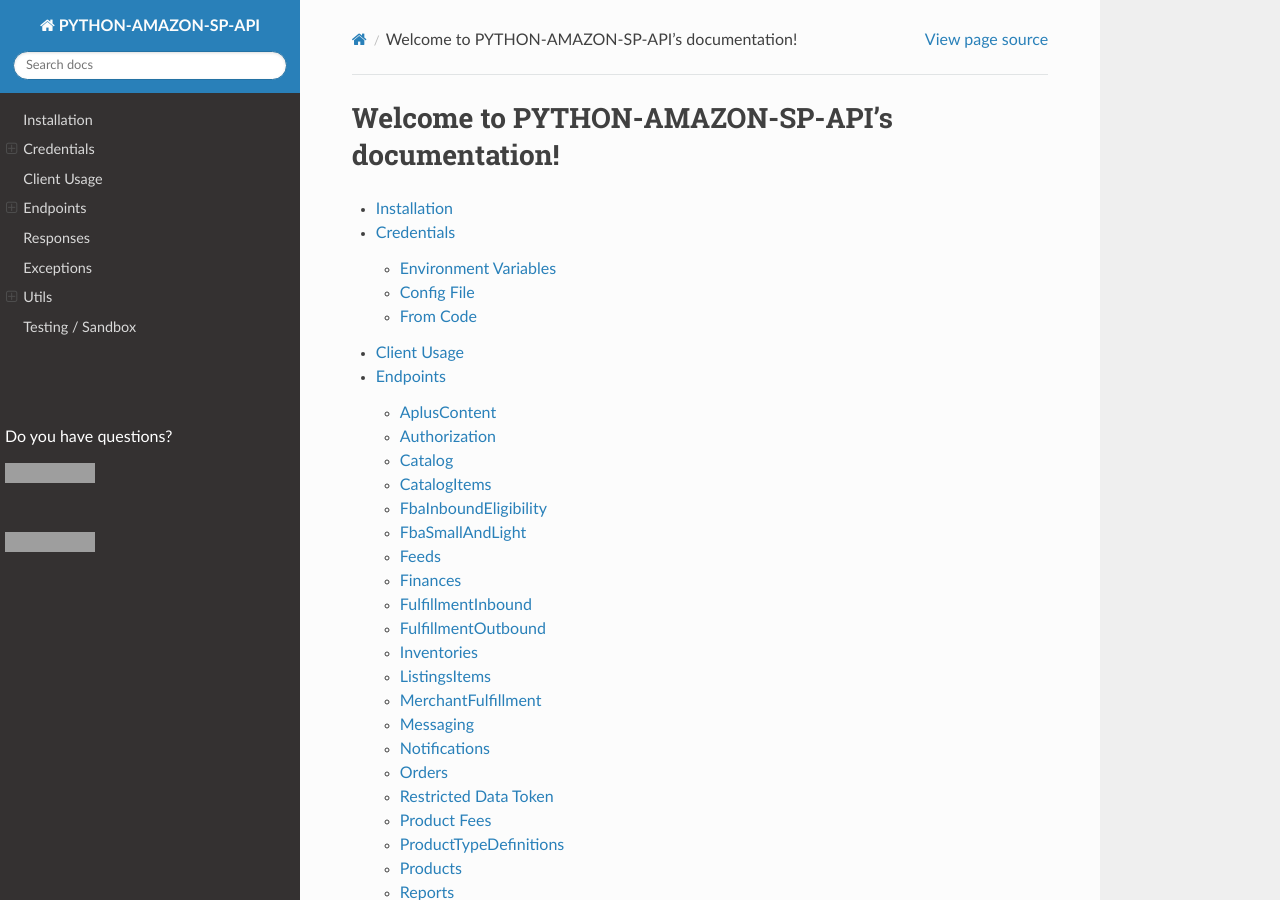
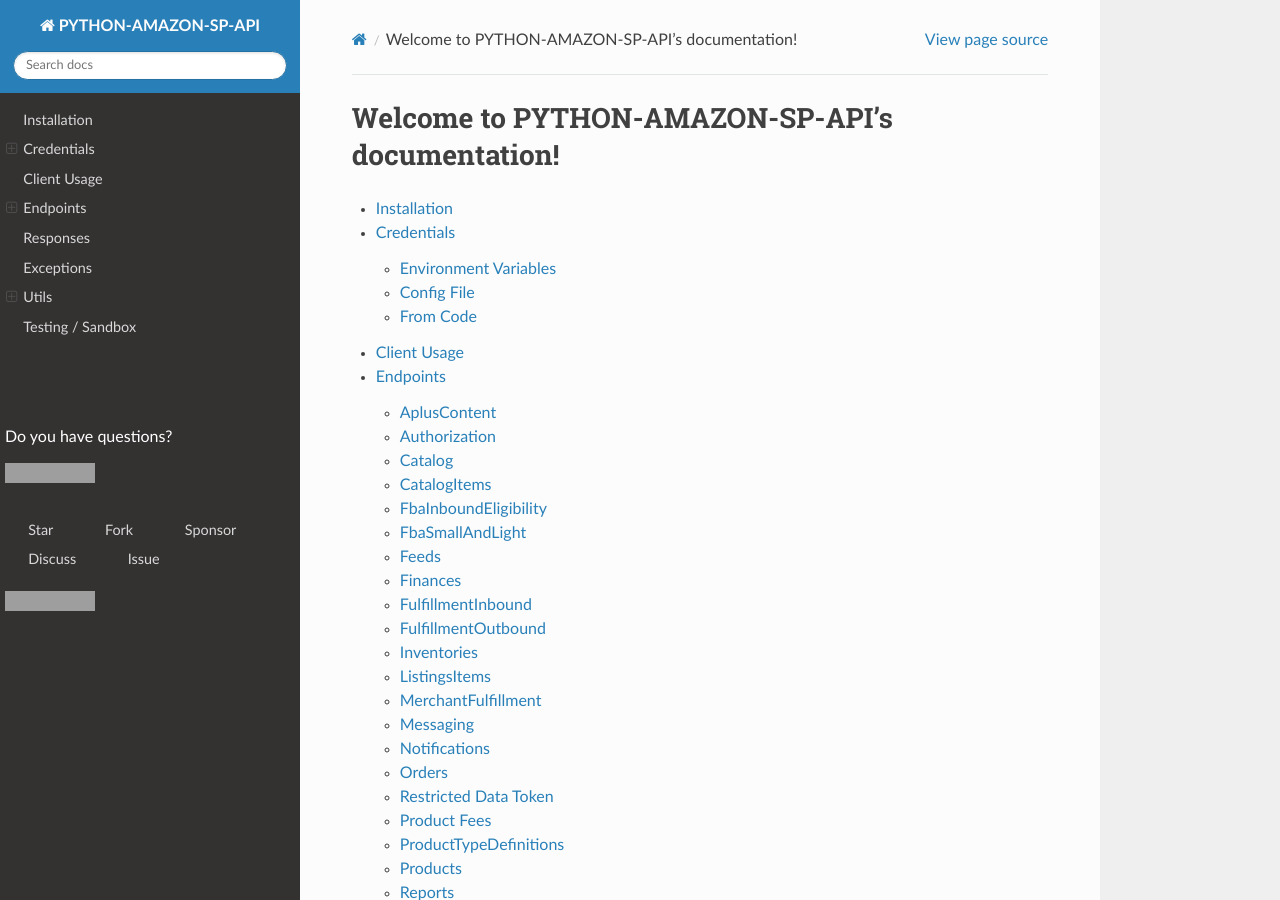
Before and after one commit to saleweaver/sp-api-docs, a Sphinx documentation site: the page built from docs/index.rst, in a window 1280 px wide and 900 px high. Built offline with Sphinx 7.4.7 and the Read the Docs theme 2.0.0, drawn with Linux system fonts in a browser that asks for light colours; comment, search, counter and statistics services are not loaded; grey boxes are pictures that could not be loaded.

```diff
--- a/docs/_templates/layout.html
+++ b/docs/_templates/layout.html
@@ -10,8 +10,36 @@
     </span>
     </div>
     <div style="margin-top: 1.5em; width: 100%; height: 4rem; z-index: 999; display: flex; flex-direction: column; padding: 5px">
-    <span id="git-btn"
-          style="width:100%; display: flex; align-items: center; margin-top: 1em; cursor: pointer">
+        <!-- Place this tag where you want the button to render. -->
+        <div style="display: flex; align-items: center;">
+            <!-- Place this tag where you want the button to render. -->
+            <a class="github-button" href="https://github.com/saleweaver/python-amazon-sp-api"
+               data-color-scheme="no-preference: dark_high_contrast; light: light; dark: dark_high_contrast;"
+               data-icon="octicon-star" data-show-count="true"
+               aria-label="Star saleweaver/python-amazon-sp-api on GitHub">Star</a>
+            <a style="margin-left: 5px" class="github-button" href="https://github.com/saleweaver/python-amazon-sp-api/fork"
+               data-color-scheme="no-preference: dark_high_contrast; light: light; dark: dark_high_contrast;"
+               data-icon="octicon-repo-forked" data-show-count="true"
+               aria-label="Fork saleweaver/python-amazon-sp-api on GitHub">Fork</a>
+            <!-- Place this tag where you want the button to render. -->
+            <a style="margin-left: 5px" class="github-button" href="https://github.com/sponsors/saleweaver"
+               data-color-scheme="no-preference: dark_high_contrast; light: light; dark: dark_high_contrast;"
+               data-icon="octicon-heart" aria-label="Sponsor @saleweaver on GitHub">Sponsor</a>
+        </div>
+        <!-- Place this tag where you want the button to render. -->
+        <div style="display: flex; align-items: center;">
+            <a class="github-button" href="https://github.com/saleweaver/python-amazon-sp-api/discussions"
+               data-color-scheme="no-preference: dark_high_contrast; light: light; dark: dark_high_contrast;"
+               data-icon="octicon-comment-discussion"
+               aria-label="Discuss saleweaver/python-amazon-sp-api on GitHub">Discuss</a>
+            <!-- Place this tag where you want the button to render. -->
+            <a style="margin-left: 5px" class="github-button" href="https://github.com/saleweaver/python-amazon-sp-api/issues"
+               data-color-scheme="no-preference: dark_high_contrast; light: light; dark: dark_high_contrast;"
+               data-icon="octicon-issue-opened" data-show-count="true"
+               aria-label="Issue saleweaver/python-amazon-sp-api on GitHub">Issue</a>
+        </div>
+        <span id="git-btn"
+              style="width:100%; display: flex; align-items: center; margin-top: 1em; cursor: pointer">
         <img src="https://img.shields.io/badge/github-view%20on%20github-silver?style=for-the-badge&logo=github">
         </span>
     </div>
@@ -104,5 +132,6 @@
         });
     }
 </script>
-
+<!-- Place this tag in your head or just before your close body tag. -->
+<script async defer src="https://buttons.github.io/buttons.js"></script>
 {% endblock %}
```
